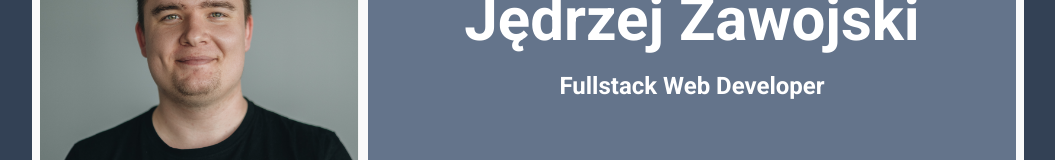
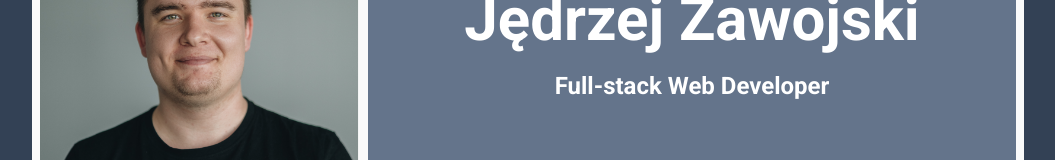
Before and after one commit to je3yk/zawojski-dev, a Next.js app: page / in a window 1280 px wide. Shown: the part 315-475 px from the top of the page, without its empty margins (112-1167 px from the left). Built offline with nearby package versions, Linux system fonts and the light colour scheme.

Commit message:
Fix the spelling

```diff
--- a/src/app/layout.tsx
+++ b/src/app/layout.tsx
@@ -1,7 +1,6 @@
+import type { Metadata } from "next";
+import { Roboto } from "next/font/google";
 import "./globals.css";
-import type { Metadata } from "next";
-import { Inter } from "next/font/google";
-import { Roboto } from "next/font/google";
 
 const roboto = Roboto({
   subsets: ["latin"],
@@ -10,7 +9,7 @@ const roboto = Roboto({
 
 export const metadata: Metadata = {
   title: "zawojski.dev",
-  description: "Fullstack Web Developer",
+  description: "Full stack Web Developer",
 };
 
 export default function RootLayout({
--- a/src/components/BusinessCard.tsx
+++ b/src/components/BusinessCard.tsx
@@ -24,7 +24,7 @@ export default function BussinesCard() {
           <Typography variant="h1" className="text-center">
             Jędrzej Zawojski
           </Typography>
-          <Typography variant="h3">Fullstack Web Developer</Typography>
+          <Typography variant="h3">Full-stack Web Developer</Typography>
         </div>
         <div className="h-fit flex justify-between md:justify-around items-center bg-slate-500 p-5 gap-5">
           <a
```
